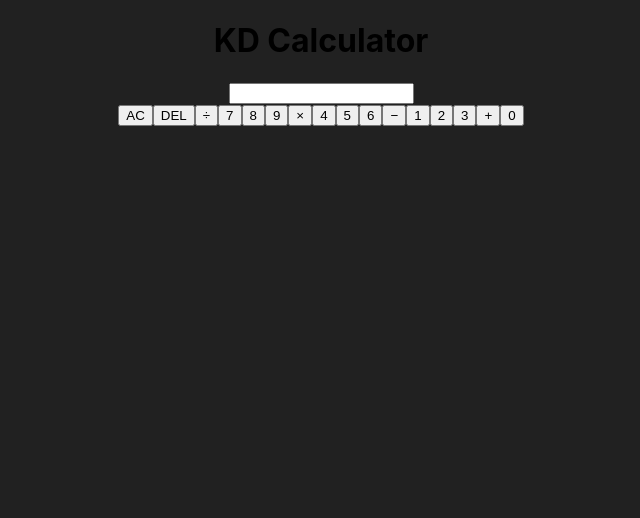
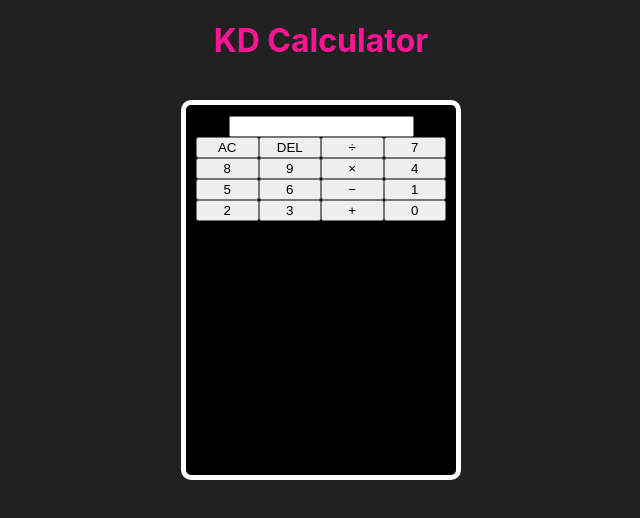
Before and after one commit to KlausDragon/assign03, a React (Create React App) app: page / in a window 1280 px wide. Shown: the top 518 px of the page, without its empty margins (319-959 px from the left). Built offline with nearby package versions, Linux system fonts and the light colour scheme.

Commit message:
styled h1 and container on index.css

```diff
--- a/src/index.css
+++ b/src/index.css
@@ -15,4 +15,30 @@ code {
 
 .App {
   text-align: center;
+  display: flex;
+  justify-content: center;
+  align-items: center;
 }
+
+h1 {
+  color: #fff;
+  position: absolute;
+  top: 0;
+  color: deeppink;
+}
+
+.container {
+  width: 250px;
+  height: 350px;
+  margin-top: 100px;
+  border: 5px solid #fff;
+  border-radius: 10px;
+  padding: 10px;
+  background-color: black;
+}
+
+.keypad {
+  display: grid;
+  grid-template-columns: repeat(4, 1fr);
+  grid-auto-rows: minmax(6px, auto);
+}
```
